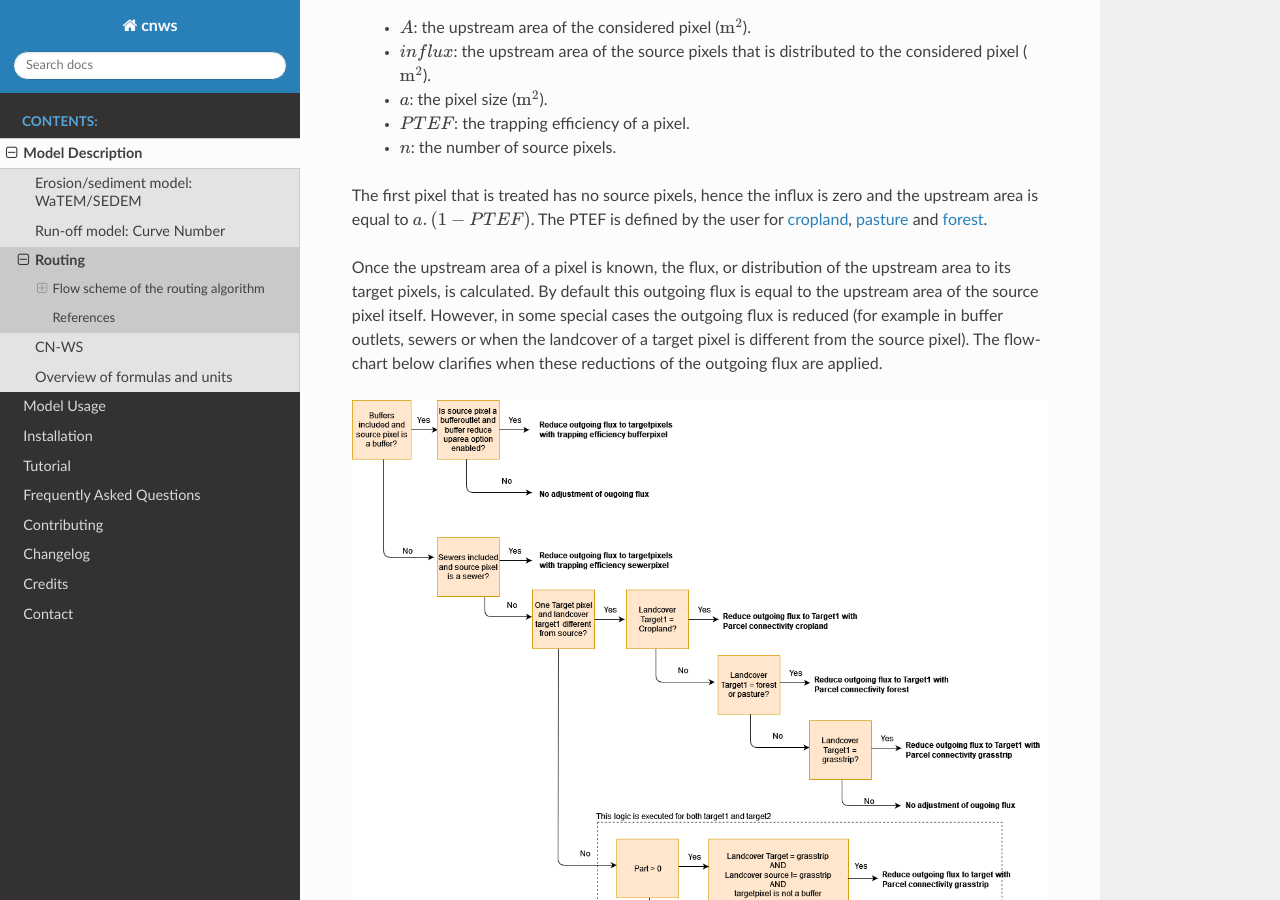
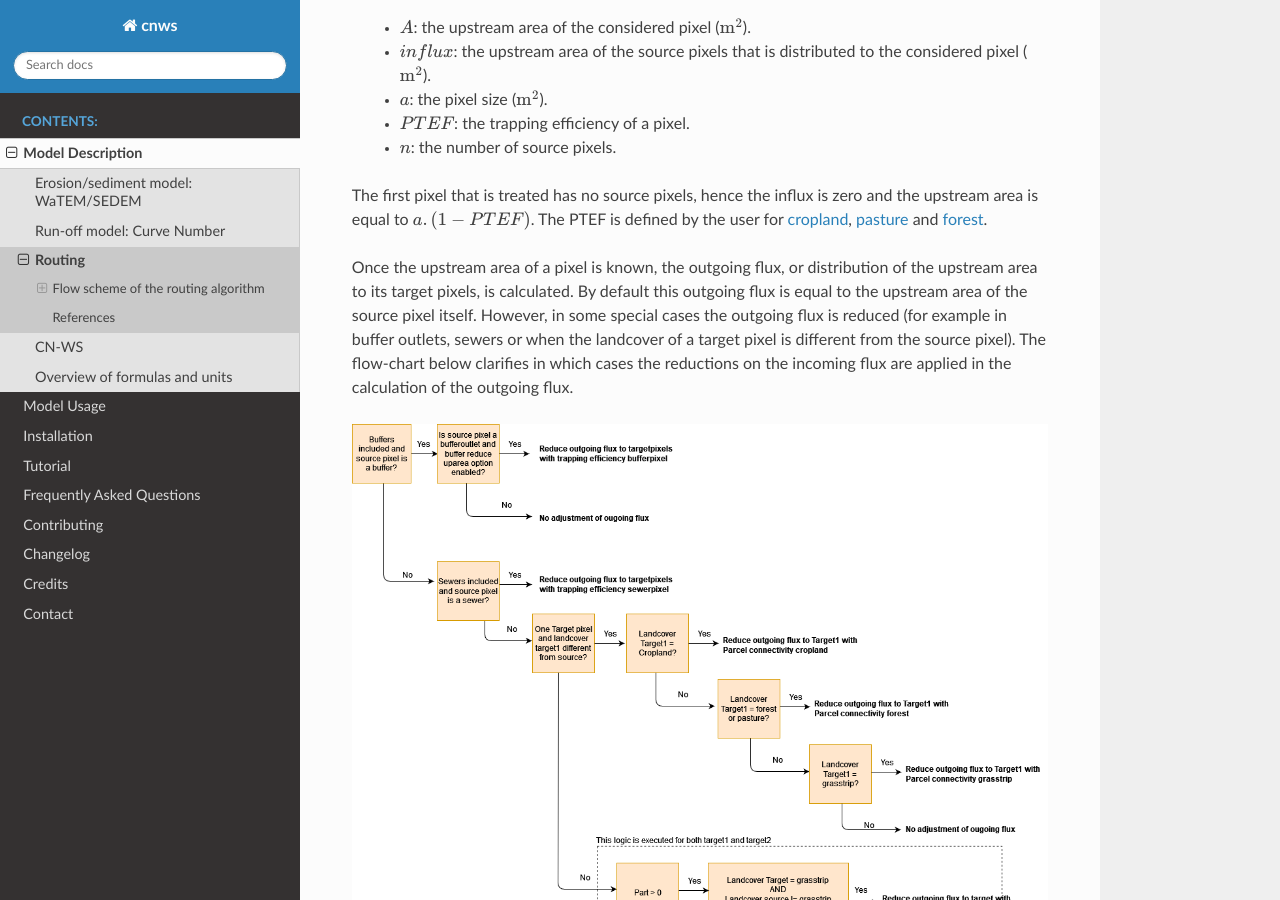
Before and after one commit to watem-sedem/watem-sedem, a Sphinx documentation site: the page built from docs/routing.rst, in a window 1280 px wide and 900 px high, scrolled down 4427 px. Built offline with Sphinx 7.4.7 and the Read the Docs theme 2.0.0, drawn with Linux system fonts in a browser that asks for light colours.

Commit message:
Rewrite sentence

```diff
--- a/docs/routing.rst
+++ b/docs/routing.rst
@@ -182,13 +182,13 @@ and the upstream area is equal to :math:`a.(1-PTEF)`. The PTEF is defined by
 the user for :ref:`cropland <parceltrapppingcrop>`,
 :ref:`pasture <parceltrappingpasture>` and :ref:`forest <parceltrappingforest>`.
 
-Once the upstream area of a pixel is known, the flux, or distribution of the
+Once the upstream area of a pixel is known, the outgoing flux, or distribution of the
 upstream area to its target pixels, is calculated. By default this outgoing flux
 is equal to the upstream area of the source pixel itself. However, in some
 special cases the outgoing flux is reduced (for example in buffer outlets, sewers
 or when the landcover of a target pixel is different from the source pixel).
-The flow-chart below clarifies when these reductions of the outgoing flux are
-applied.
+The flow-chart below clarifies in which cases the reductions on the incoming flux
+are applied in the calculation of the outgoing flux.
 
 .. figure:: _static/png/sketch_distribute_uparea.png
     :align: center
```
